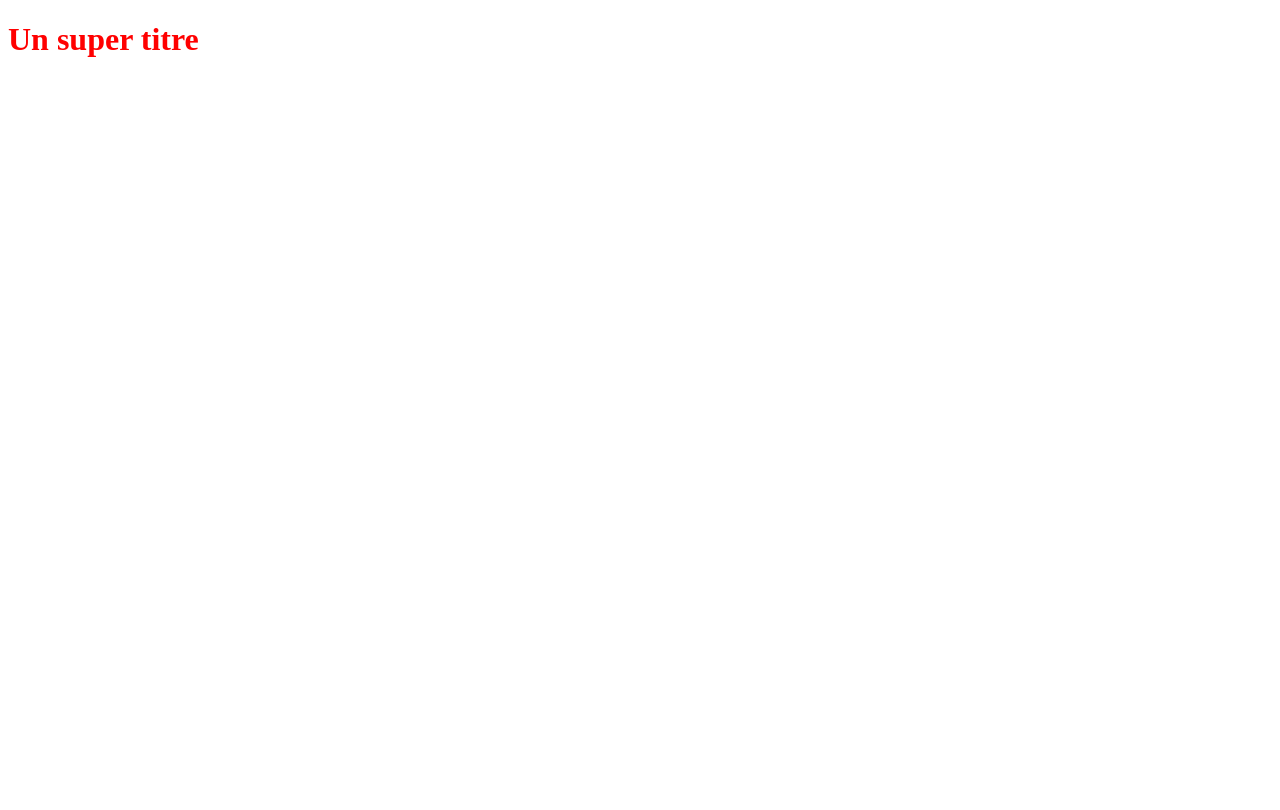
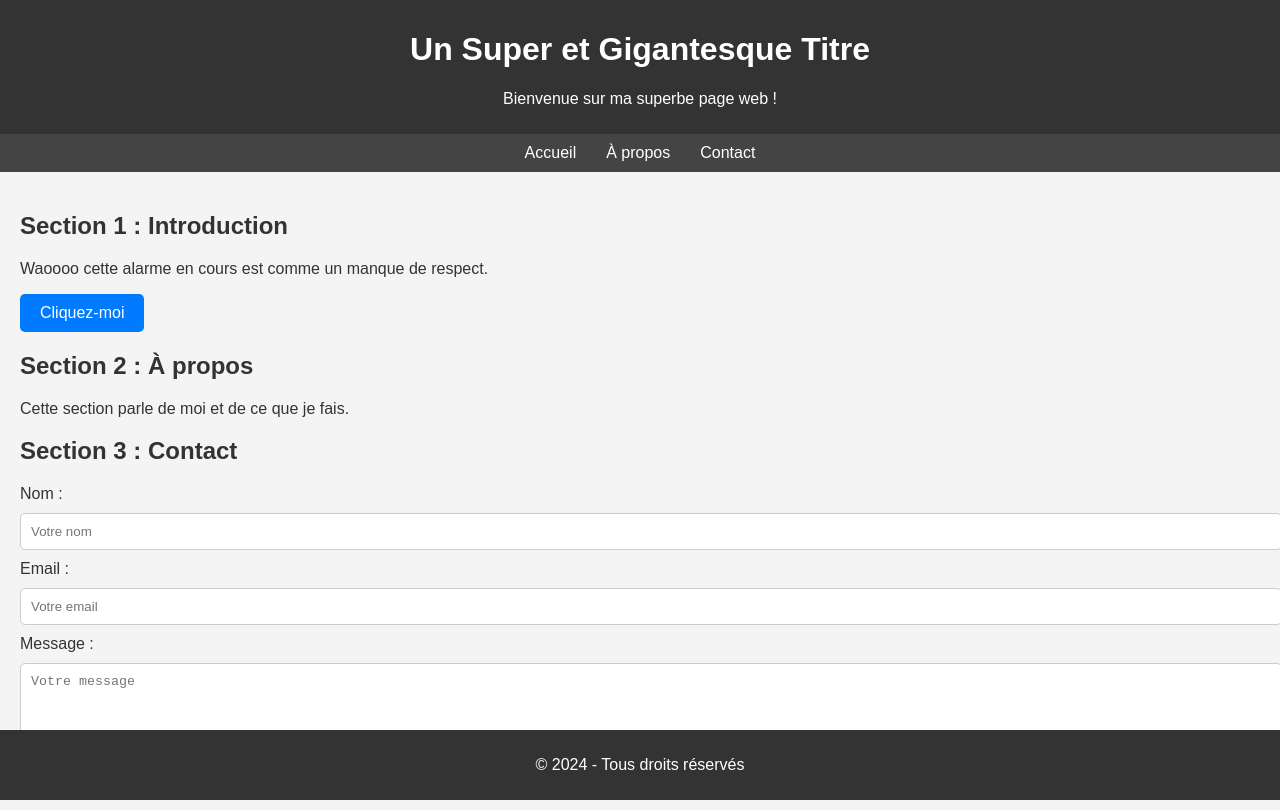
Before and after one commit to Ezechiasdev/OpenclassroomPr0ject, a plain HTML site: page index.html in a window 1280 px wide. Drawn offline with Linux system fonts and the light colour scheme.

Commit message:
Seconde modification sur la branche modification

```diff
--- a/index.html
+++ b/index.html
@@ -1,10 +1,46 @@
 <!DOCTYPE html>
-<html>
+<html lang="fr">
 <head>
-   <title></title>
-   <link rel="stylesheet" type="text/css" href="styles.css">
+    <meta charset="UTF-8">
+    <meta name="viewport" content="width=device-width, initial-scale=1.0">
+    <title>Ma Page Améliorée</title>
+    <link rel="stylesheet" href="styles.css">
 </head>
 <body>
-   <h1>Un super titre</h1>
+    <header>
+        <h1>Un Super et Gigantesque Titre</h1>
+        <p>Bienvenue sur ma superbe page web !</p>
+    </header>
+    <nav>
+        <a href="#section1">Accueil</a>
+        <a href="#section2">À propos</a>
+        <a href="#section3">Contact</a>
+    </nav>
+    <main>
+        <section id="section1">
+            <h2>Section 1 : Introduction</h2>
+            <p>Waoooo cette alarme en cours est comme un manque de respect.</p>
+            <button class="btn" onclick="alert('Bonjour, vous avez cliqué sur le bouton !')">Cliquez-moi</button>
+        </section>
+        <section id="section2">
+            <h2>Section 2 : À propos</h2>
+            <p>Cette section parle de moi et de ce que je fais.</p>
+        </section>
+        <section id="section3">
+            <h2>Section 3 : Contact</h2>
+            <form>
+                <label for="name">Nom :</label>
+                <input type="text" id="name" name="name" placeholder="Votre nom">
+                <label for="email">Email :</label>
+                <input type="email" id="email" name="email" placeholder="Votre email">
+                <label for="message">Message :</label>
+                <textarea id="message" name="message" rows="4" placeholder="Votre message"></textarea>
+                <button type="submit">Envoyer</button>
+            </form>
+        </section>
+    </main>
+    <footer>
+        <p>&copy; 2024 - Tous droits réservés</p>
+    </footer>
 </body>
 </html>
--- a/styles.css
+++ b/styles.css
@@ -1,3 +1,88 @@
-h1 {
-    color: red;
+/* Style de base */
+body {
+    font-family: Arial, sans-serif;
+    margin: 0;
+    padding: 0;
+    background-color: #f4f4f4;
+    color: #333;
 }
+
+header {
+    background-color: #333;
+    color: white;
+    padding: 10px 20px;
+    text-align: center;
+}
+
+nav {
+    display: flex;
+    justify-content: center;
+    background-color: #444;
+}
+
+nav a {
+    color: white;
+    padding: 10px 15px;
+    text-decoration: none;
+    font-size: 16px;
+}
+
+nav a:hover {
+    background-color: #555;
+}
+
+main {
+    padding: 20px;
+}
+
+.btn {
+    display: inline-block;
+    background-color: #007BFF;
+    color: white;
+    padding: 10px 20px;
+    border: none;
+    border-radius: 5px;
+    cursor: pointer;
+    font-size: 16px;
+    text-align: center;
+}
+
+.btn:hover {
+    background-color: #0056b3;
+}
+
+form {
+    margin-top: 20px;
+}
+
+form input, form textarea {
+    display: block;
+    width: 100%;
+    padding: 10px;
+    margin: 10px 0;
+    border: 1px solid #ccc;
+    border-radius: 5px;
+}
+
+form button {
+    background-color: #28a745;
+    color: white;
+    padding: 10px 20px;
+    border: none;
+    border-radius: 5px;
+    cursor: pointer;
+}
+
+form button:hover {
+    background-color: #218838;
+}
+
+footer {
+    background-color: #333;
+    color: white;
+    text-align: center;
+    padding: 10px 0;
+    position: fixed;
+    bottom: 0;
+    width: 100%;
+}
```
